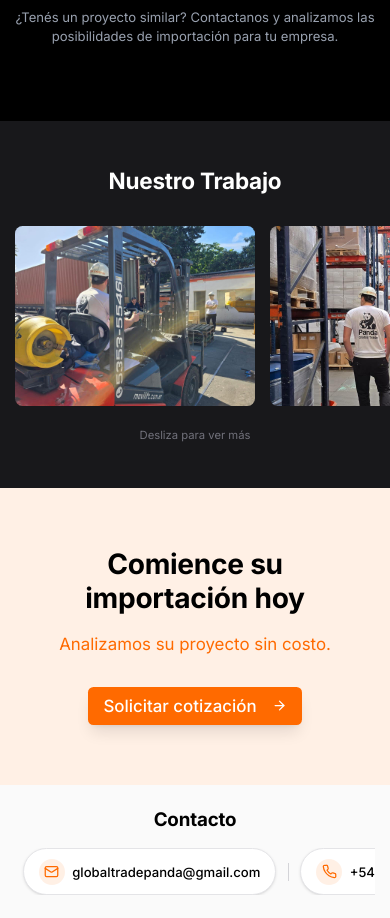
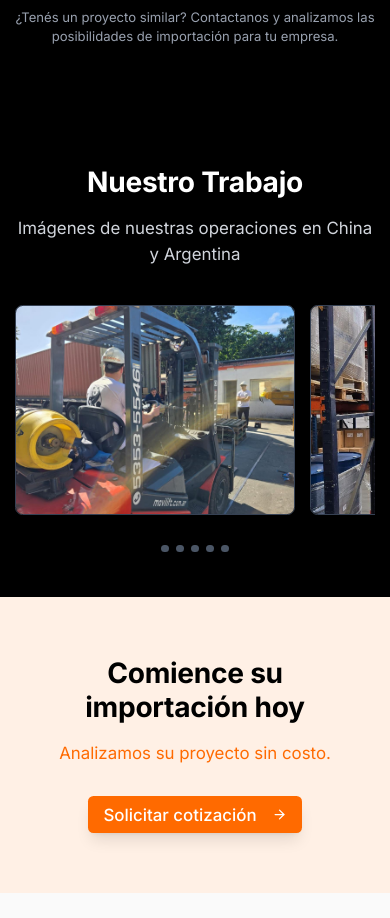
Before and after one commit to aletguillen03/Global-Trade-Panda-web, a Next.js app: page / in a window 390 px wide. Shown: the part 5540-6458 px from the top of the page. Built offline with nearby package versions, Linux system fonts and the light colour scheme.

Commit message:
feat: update WorkGallery to match styling of Clientes Habituales
Apply same snapping behavior, container structure, and layout.

Co-authored-by: Alejo <176528916+aletguillen03@users.noreply.github.com>

```diff
--- a/components/work-gallery.tsx
+++ b/components/work-gallery.tsx
@@ -27,38 +27,47 @@ const galleryImages = [
 
 export function WorkGallery() {
   return (
-    <section className="py-12 md:py-16 bg-zinc-900">
-      <div className="container mx-auto px-4 sm:px-6 lg:px-8 mb-8">
-        <h2 className="text-2xl md:text-3xl font-bold text-white text-center">
+    <section className="py-12 md:py-16 bg-black">
+      <div className="container mx-auto px-4 sm:px-6 lg:px-8">
+        <div className="max-w-6xl mx-auto">
+          <div className="text-center mb-10">
+            <h2 className="text-3xl md:text-4xl font-bold text-white mb-4">
               Nuestro Trabajo
             </h2>
+            <p className="text-lg text-gray-300 text-pretty max-w-2xl mx-auto">
+              Imágenes de nuestras operaciones en China y Argentina
+            </p>
           </div>
 
-      {/* Horizontal scrolling gallery */}
-      <div className="overflow-x-auto scrollbar-hide">
-        <div className="flex gap-4 px-4 sm:px-6 lg:px-8 min-w-max">
+          {/* Horizontal scroll on mobile, flex-wrap on larger screens - matching Cases style */}
+          <div className="relative -mx-4 px-4 sm:mx-0 sm:px-0">
+            <div className="flex gap-4 overflow-x-auto pb-4 snap-x snap-mandatory scrollbar-hide sm:justify-center sm:flex-wrap sm:overflow-visible sm:pb-0 sm:gap-5">
               {galleryImages.map((image, index) => (
                 <div
                   key={index}
-              className="relative flex-shrink-0 w-64 h-48 md:w-80 md:h-60 lg:w-96 lg:h-72 rounded-lg overflow-hidden group"
+                  className="relative flex-shrink-0 w-[75vw] max-w-[280px] aspect-[4/3] rounded-lg overflow-hidden snap-center sm:w-[calc(33%-1rem)] sm:max-w-[300px] sm:snap-align-none group border border-gray-700"
                 >
                   <Image
                     src={image.src}
                     alt={image.alt}
                     fill
                     className="object-cover transition-transform duration-300 group-hover:scale-105"
-                sizes="(max-width: 768px) 256px, (max-width: 1024px) 320px, 384px"
+                    sizes="(max-width: 640px) 75vw, 300px"
                   />
-              {/* Subtle gradient overlay on hover */}
-              <div className="absolute inset-0 bg-gradient-to-t from-black/40 to-transparent opacity-0 group-hover:opacity-100 transition-opacity duration-300" />
+                  {/* Gradient overlay */}
+                  <div className="absolute inset-0 bg-gradient-to-t from-black/60 via-transparent to-transparent opacity-0 group-hover:opacity-100 transition-opacity duration-300" />
                 </div>
               ))}
             </div>
+
+            {/* Scroll indicator dots for mobile - matching Cases style */}
+            <div className="flex justify-center gap-2 mt-4 sm:hidden">
+              {galleryImages.map((_, index) => (
+                <div key={index} className="w-2 h-2 rounded-full bg-gray-600" />
+              ))}
             </div>
-
-      {/* Scroll hint for mobile */}
-      <div className="flex justify-center mt-6 md:hidden">
-        <p className="text-xs text-zinc-500">Desliza para ver más</p>
+          </div>
+        </div>
       </div>
     </section>
   )
```
Lines whose indentation alone changed are shown as unchanged.
